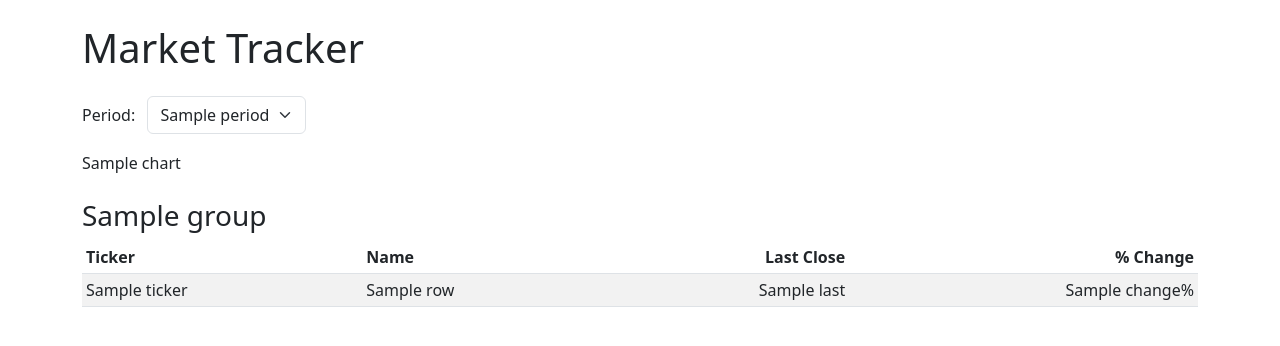
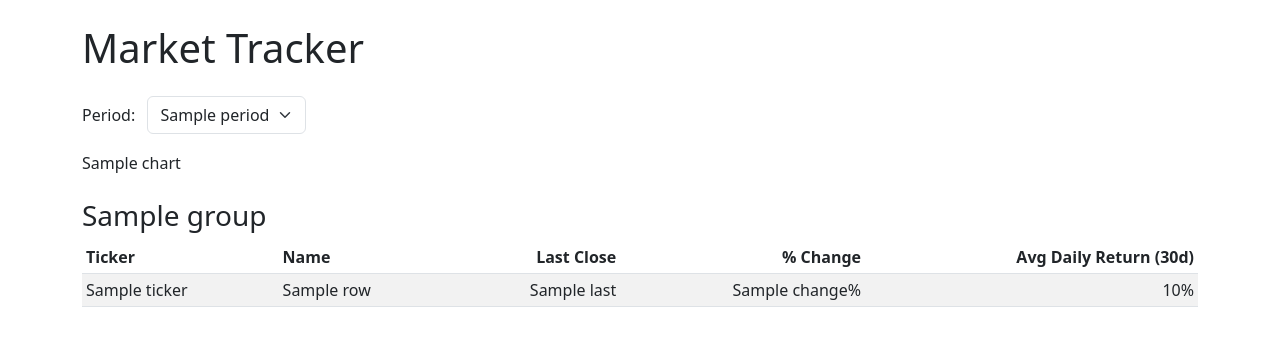
Before and after one commit to AnonymousFatherAndInvestor/MarketTracker, a Flask app: template templates/index.html in a window 1280 px wide. Shown: the top 346 px of the page. Run offline with Flask 3, Linux system fonts and the light colour scheme; the template is opened without the code that fills it: most values are stand-ins (such as "Sample title", 1, 10 or a date in 2020).

Commit message:
Add 30-day average daily return column

```diff
--- a/app.py
+++ b/app.py
@@ -21,7 +21,12 @@ def get_prices(period: str) -> pd.DataFrame:
         close.columns = pd.MultiIndex.from_product([["Close"], TICKERS])
     return close.ffill()
 
-def build_summary(close: pd.DataFrame):
+def compute_avg_daily_return(close: pd.DataFrame, window: int = 30) -> pd.Series:
+    """Calculate the average daily percent return for each ticker."""
+    returns = close.pct_change()
+    return returns.tail(window).mean() * 100
+
+def build_summary(close: pd.DataFrame, avg_returns: pd.Series | None = None):
     summary = {}
     tables = {}
     for group, tickers in CATEGORIES.items():
@@ -36,7 +41,16 @@ def build_summary(close: pd.DataFrame):
             first = s.iloc[0]
             last = s.iloc[-1]
             change = (last - first) / first * 100
-            rows.append({"ticker": ticker, "name": name, "last": round(float(last),2), "change": round(float(change),2)})
+            avg_ret = None
+            if avg_returns is not None and ticker in avg_returns:
+                avg_ret = avg_returns[ticker]
+            rows.append({
+                "ticker": ticker,
+                "name": name,
+                "last": round(float(last), 2),
+                "change": round(float(change), 2),
+                "avg": round(float(avg_ret), 4) if avg_ret is not None else None,
+            })
             series_list.append((s / first) * 100)
         if series_list:
             summary[group] = pd.concat(series_list, axis=1).mean(axis=1)
@@ -56,7 +70,9 @@ def index():
     if period not in PERIODS:
         period = DEFAULT_PERIOD
     close = get_prices(period)
-    summary, tables = build_summary(close)
+    close_30d = get_prices("1mo")
+    avg_returns = compute_avg_daily_return(close_30d)
+    summary, tables = build_summary(close, avg_returns)
     chart_html = summary_chart(summary)
     return render_template("index.html", periods=PERIODS, period=period, chart=chart_html, tables=tables)
 
@@ -66,7 +82,9 @@ def api_summary():
     if period not in PERIODS:
         period = DEFAULT_PERIOD
     close = get_prices(period)
-    summary, _ = build_summary(close)
+    close_30d = get_prices("1mo")
+    avg_returns = compute_avg_daily_return(close_30d)
+    summary, _ = build_summary(close, avg_returns)
     resp = {k: v.round(2).to_dict() for k,v in summary.items()}
     return jsonify(resp)
 
--- a/templates/index.html
+++ b/templates/index.html
@@ -24,7 +24,13 @@
   <h3 class="mt-4">{{ group }}</h3>
   <table class="table table-sm table-striped">
     <thead>
-      <tr><th>Ticker</th><th>Name</th><th class="text-end">Last Close</th><th class="text-end">% Change</th></tr>
+      <tr>
+        <th>Ticker</th>
+        <th>Name</th>
+        <th class="text-end">Last Close</th>
+        <th class="text-end">% Change</th>
+        <th class="text-end">Avg Daily Return (30d)</th>
+      </tr>
     </thead>
     <tbody>
       {% for row in rows %}
@@ -33,6 +39,7 @@
         <td>{{ row.name }}</td>
         <td class="text-end">{{ row.last }}</td>
         <td class="text-end">{{ row.change }}%</td>
+        <td class="text-end">{% if row.avg is not none %}{{ row.avg }}%{% endif %}</td>
       </tr>
       {% endfor %}
     </tbody>
```
